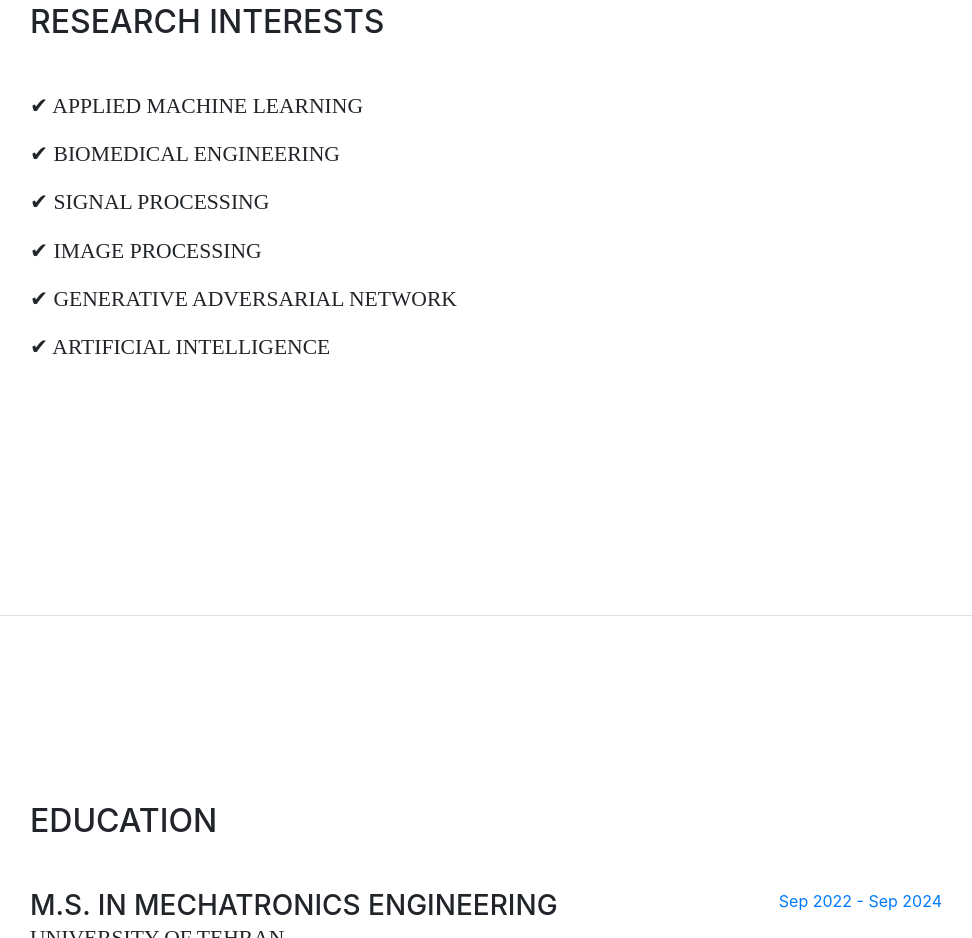
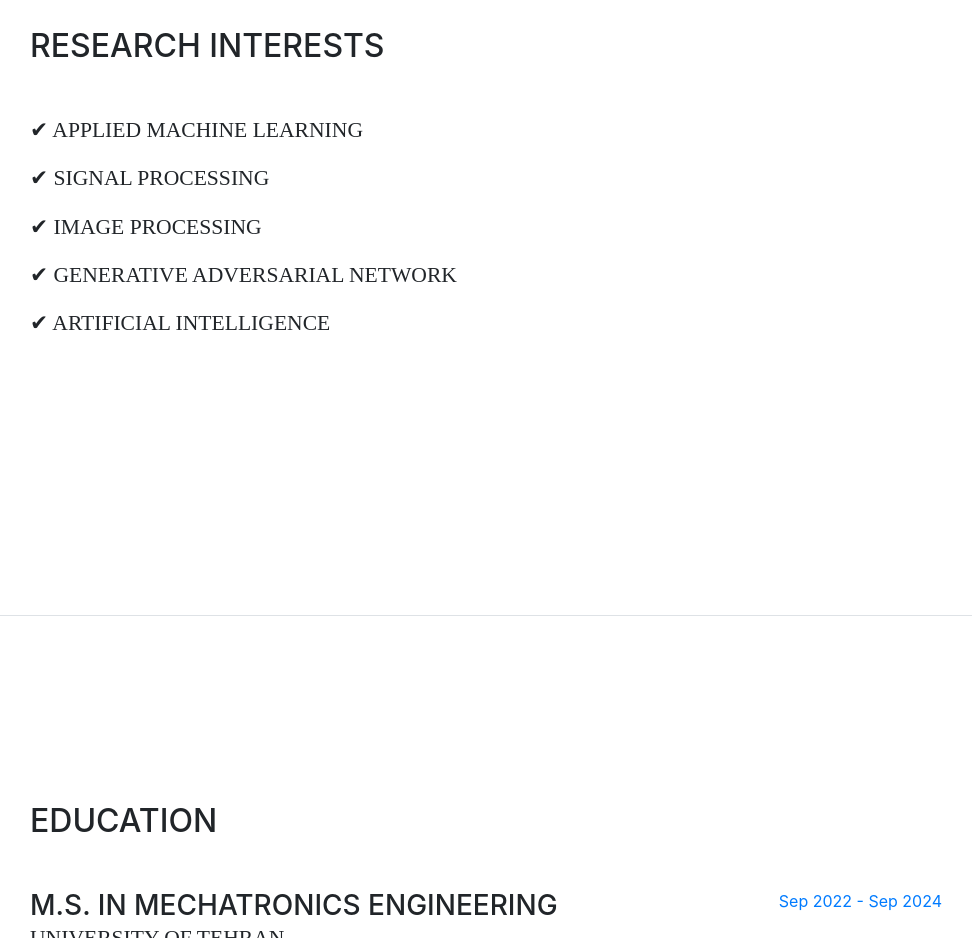
Before and after one commit to fatemehmirzade/fatemehmirzade.github.io, a website with bundled scripts: page index.html in a window 1280 px wide. Shown: the part 984-1922 px from the top of the page, without its empty margins (290-1262 px from the left). Built offline with nearby package versions, Linux system fonts and the light colour scheme; a web font is replaced by a local one.

Commit message:
Update index.html

```diff
--- a/index.html
+++ b/index.html
@@ -134,7 +134,6 @@
             <div class="resume-content mr-auto">
 
               <div class="subheading mb-3">&#10004; Applied Machine Learning</div>
-			  <div class="subheading mb-3">&#10004; Biomedical Engineering</div>
 			  <div class="subheading mb-3">&#10004; Signal Processing</div>
 		          <div class="subheading mb-3">&#10004; Image Processing</div>
 			  <div class="subheading mb-3">&#10004; Generative adversarial network</div>
```
